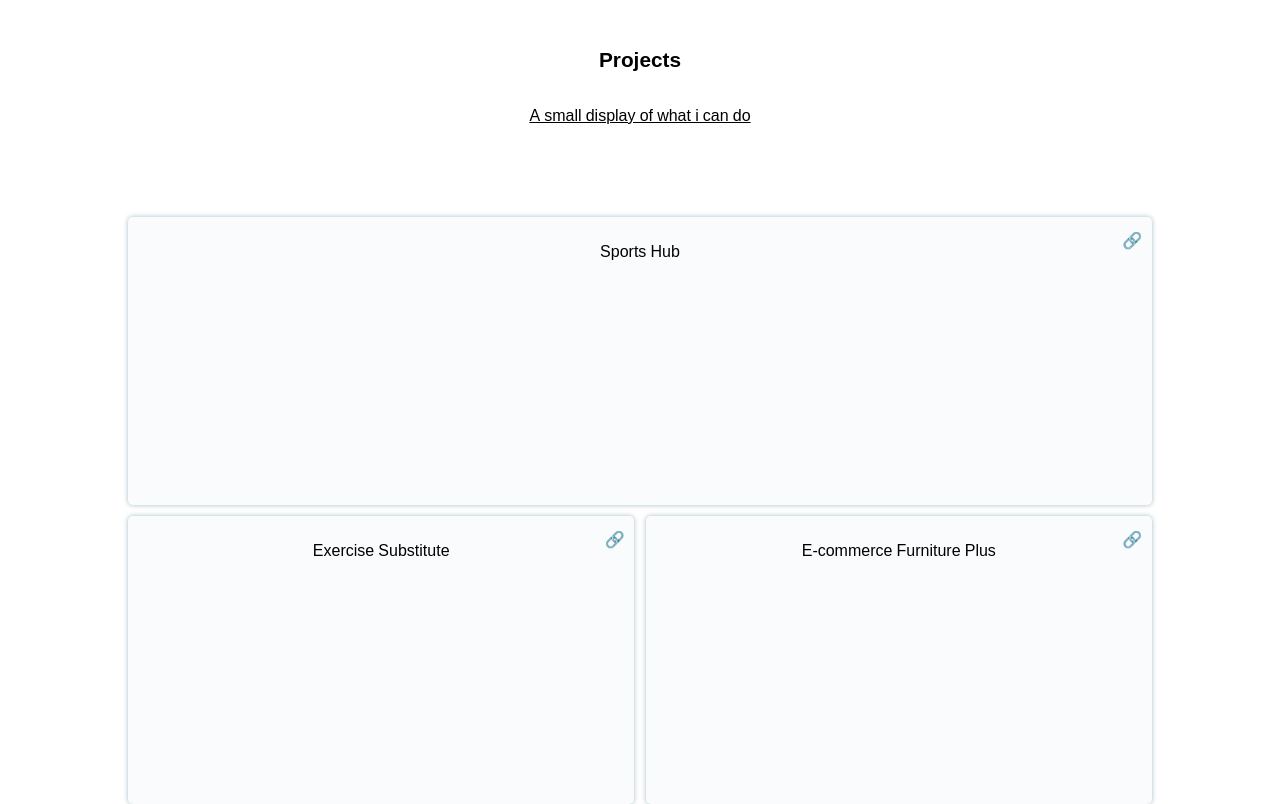
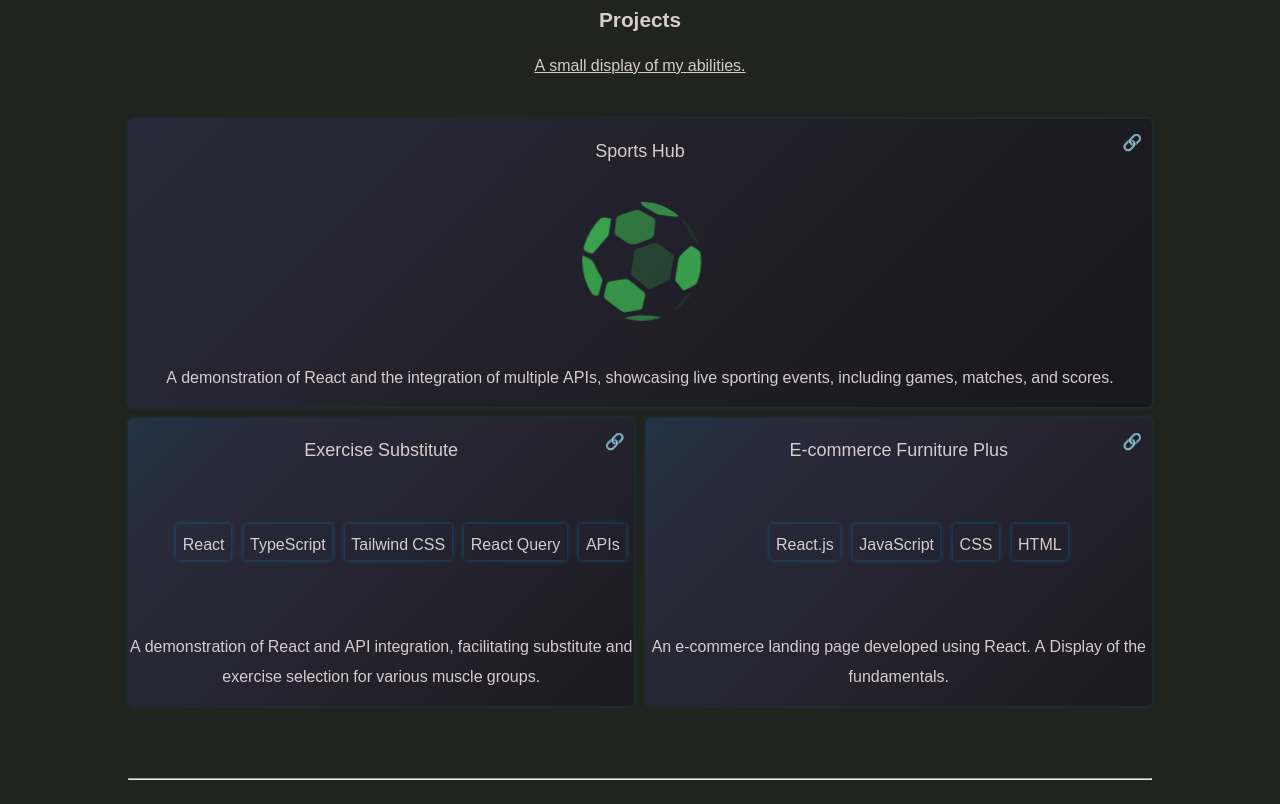
Before and after one commit to Psegiannakis/my-portfolio, a React (Vite) app: page / in a window 1280 px wide. Shown: the part 1700-2504 px from the top of the page. Built offline with nearby package versions, Linux system fonts and the light colour scheme.

Commit message:
final touches

```diff
--- a/src/Projects.jsx
+++ b/src/Projects.jsx
@@ -6,22 +6,130 @@ export default function Projects(props) {
       <main className={props.darkMode ? "dark" : ""}>
         <div className="projects-div">
           <h3>Projects</h3>
-          <p>A small display of what i can do</p>
+          <p>A small display of my abilities.</p>
         </div>
         <span className="grid">
           <div className="projects-grid">
-            <div className="main-site grid-div">
-              <a href="https://sports-hub-demo.netlify.app/">🔗</a>
-              <p>Sports Hub</p>
-            </div>
-            <div className="grid-div">
-              <a href="https://exercise-substitute.netlify.app///">🔗</a>
-              <p>Exercise Substitute </p>
-            </div>
-            <div className="grid-div">
-              <a href="https://furniture-plus.netlify.app/">🔗</a>
-              <p>E-commerce Furniture Plus</p>
-            </div>
+            <a
+              className="main-site"
+              href="https://sports-hub-demo.netlify.app/"
+            >
+              <div className="grid-div">
+                <span className="link">🔗</span>
+
+                <h1>Sports Hub</h1>
+                <div class="main-fader" responsive-height-comments>
+                  <div class="loader">
+                    <svg
+                      viewBox="0 0 866 866"
+                      xmlns="http://www.w3.org/2000/svg"
+                    >
+                      <svg
+                        id="Layer_1"
+                        data-name="Layer 1"
+                        xmlns="http://www.w3.org/2000/svg"
+                        viewBox="0 0 164.83 151.5"
+                      >
+                        <path
+                          class="path-0"
+                          d="M117.24,69.24A8,8,0,0,0,115.67,67c-4.88-4-9.8-7.89-14.86-11.62A4.93,4.93,0,0,0,96.93,55c-5.76,1.89-11.4,4.17-17.18,6a4.36,4.36,0,0,0-3.42,4.12c-1,6.89-2.1,13.76-3,20.66a4,4,0,0,0,1,3.07c5.12,4.36,10.39,8.61,15.68,12.76a3.62,3.62,0,0,0,2.92.75c6.29-2.66,12.52-5.47,18.71-8.36a3.49,3.49,0,0,0,1.68-2.19c1.34-7.25,2.54-14.55,3.9-22.58Z"
+                          fill="#40c456"
+                        />
+                        <path
+                          class="path-1"
+                          d="M97.55,38.68A43.76,43.76,0,0,1,98,33.44c.41-2.36-.5-3.57-2.57-4.64C91.1,26.59,87,24,82.66,21.82a6.18,6.18,0,0,0-4-.71C73.45,22.55,68.32,24.25,63.22,26c-3.63,1.21-6.08,3.35-5.76,7.69a26.67,26.67,0,0,1-.6,4.92c-1.08,8.06-1.08,8.08,5.86,11.92,3.95,2.19,7.82,5.75,11.94,6.08s8.76-2.41,13.12-3.93c9.33-3.29,9.33-3.3,9.78-14Z"
+                          fill="#40c456"
+                        />
+                        <path
+                          class="path-2"
+                          d="M66.11,126.56c5.91-.91,11.37-1.7,16.81-2.71a3.3,3.3,0,0,0,1.87-2.17c1-4.06,1.73-8.19,2.84-12.24.54-2-.11-3-1.55-4.15-5-4-9.9-8.12-15-12a6.19,6.19,0,0,0-4.15-1.1c-5.35.66-10.7,1.54-16,2.54A4,4,0,0,0,48.34,97a109.13,109.13,0,0,0-3,12.19,4.47,4.47,0,0,0,1.34,3.6c5.54,4.36,11.23,8.53,16.91,12.69a10.84,10.84,0,0,0,2.57,1.11Z"
+                          fill="#40c456"
+                        />
+                        <path
+                          class="path-3"
+                          d="M127.42,104.12c4.1-2.1,8-3.93,11.72-6a6,6,0,0,0,2.27-3,58.22,58.22,0,0,0,3.18-29.92c-.26-1.7-8-7.28-9.71-6.85A5,5,0,0,0,133,59.65c-2.81,2.49-5.71,4.88-8.33,7.56a9.46,9.46,0,0,0-2.47,4.4c-1.29,6.49-2.38,13-3.35,19.55a5.73,5.73,0,0,0,.83,3.91c2.31,3.08,5,5.88,7.7,9Z"
+                          fill="#40c456"
+                        />
+                        <path
+                          class="path-4"
+                          d="M52.58,29.89c-2.15-.36-3.78-.54-5.39-.9-2.83-.64-4.92.1-7,2.32A64.1,64.1,0,0,0,26.09,54.64c-2.64,7.92-2.62,7.84,5.15,10.87,1.76.69,2.73.45,3.93-1C39.79,59,44.54,53.65,49.22,48.2a4.2,4.2,0,0,0,1.13-2c.8-5.32,1.49-10.68,2.24-16.34Z"
+                          fill="#40c456"
+                        />
+                        <path
+                          class="path-5"
+                          fill="#40c456"
+                          d="M23,68.13c0,2.51,0,4.7,0,6.87a60.49,60.49,0,0,0,9.75,32.15c1.37,2.13,6.4,3,7,1.2,1.55-5,2.68-10.2,3.82-15.34.13-.58-.58-1.38-.94-2.06-2.51-4.77-5.47-9.38-7.45-14.37C32.94,71,28.22,69.84,23,68.13Z"
+                        />
+                        <path
+                          class="path-6"
+                          fill="#40c456"
+                          d="M83.91,12.86c-.32.36-.66.71-1,1.07.9,1.13,1.57,2.62,2.73,3.33,4.71,2.84,9.56,5.48,14.39,8.1a9.29,9.29,0,0,0,3.13.83c5.45.69,10.89,1.38,16.35,1.94a10.41,10.41,0,0,0,3.07-.71c-11.48-9.9-24.26-14.61-38.71-14.56Z"
+                        />
+                        <path
+                          class="path-7"
+                          fill="#40c456"
+                          d="M66.28,132.51c13.36,3.78,25.62,3.5,38-.9C91.68,129.59,79.36,128,66.28,132.51Z"
+                        />
+                        <path
+                          class="path-8"
+                          fill="#40c456"
+                          d="M127.2,30.66l-1.27.37a18.58,18.58,0,0,0,1,3.08c3,5.52,6.21,10.89,8.89,16.54,1.34,2.83,3.41,3.82,6.49,4.9a60.38,60.38,0,0,0-15.12-24.9Z"
+                        />
+                        <path
+                          class="bb-9"
+                          fill="#40c456"
+                          d="M117.35,125c5.58-2.32,16.9-13.84,18.1-19.2-2.41,1.46-5.18,2.36-6.78,4.23-4.21,5-7.89,10.37-11.32,15Z"
+                        />
+                      </svg>
+                    </svg>
+                  </div>
+                </div>
+                <p>
+                  A demonstration of React and the integration of multiple APIs,
+                  showcasing live sporting events, including games, matches, and
+                  scores.
+                </p>
+              </div>
+            </a>
+
+            <a href="https://exercise-substitute.netlify.app///">
+              <div className="grid-div">
+                <span className="link">🔗</span>
+                <h1>Exercise Substitute </h1>
+                <span className="skills-p">
+                  <ul>
+                    <li>React</li>
+                    <li>TypeScript</li>
+                    <li>Tailwind CSS</li>
+                    <li>React Query</li>
+                    <li>APIs</li>
+                  </ul>
+                </span>
+                <p>
+                  A demonstration of React and API integration, facilitating
+                  substitute and exercise selection for various muscle groups.
+                </p>
+              </div>
+            </a>
+
+            <a href="https://furniture-plus.netlify.app/">
+              <div className="grid-div">
+                <span className="link">🔗</span>
+                <h1>E-commerce Furniture Plus</h1>
+                <span className="skills-p">
+                  <ul>
+                    <li>React.js</li>
+                    <li>JavaScript</li>
+                    <li>CSS</li>
+                    <li>HTML</li>
+                  </ul>
+                </span>
+                <p>
+                  An e-commerce landing page developed using React. A Display of
+                  the fundamentals.
+                </p>
+              </div>
+            </a>
           </div>
         </span>
       </main>
--- a/src/main.jsx
+++ b/src/main.jsx
@@ -9,7 +9,7 @@ import Contact from "./Contact";
 import "../styles/main.css";
 
 function App() {
-  const [darkMode, setDarkMode] = useState(false);
+  const [darkMode, setDarkMode] = useState(true);
 
   const toggleDarkMode = () => {
     setDarkMode((prevMode) => !prevMode);
--- a/styles/hero.css
+++ b/styles/hero.css
@@ -23,7 +23,7 @@
 }
 
 .hero-about {
-  padding: 3rem 10%;
+  padding: 2rem 10%;
   text-align: center;
 }
 
--- a/styles/projects.css
+++ b/styles/projects.css
@@ -17,20 +17,23 @@
 .projects-div h3 {
   font-weight: bold;
   font-size: 1.3rem;
-  padding-bottom: 0.2rem;
+  line-height: 1px;
 }
 
 .projects-div p {
-  padding-bottom: 4rem;
+  padding-bottom: 2rem;
   text-decoration: underline;
-  padding-bottom: 5rem;
 }
 
 .projects-grid {
   display: grid;
-  grid-template: 1fr / 1fr 1fr;
+  grid-template: 1fr /1fr 1fr;
   gap: 0.7rem;
   width: 80%;
+}
+
+.main-site {
+  grid-column: span 2;
 }
 
 .grid-div {
@@ -38,23 +41,33 @@
   display: flex;
   justify-content: center;
   z-index: 0;
+  text-decoration: none;
+  color: var(--color-dark);
 }
 
 main.dark .grid-div {
   position: relative;
   display: flex;
   justify-content: center;
-  background: linear-gradient(-45deg, #111010, #3b336b, #0c6181, #091274);
+  background: linear-gradient(-45deg, #111010, #3b336b50, #0c6181, #091274);
   background-size: 400% 400%;
   animation: gradient 15s ease infinite;
+  color: rgba(227, 217, 217, 0.928);
+}
+
+.grid-div h1 {
+  position: absolute;
+  top: 1px;
+  font-size: large;
 }
 
 .grid-div p {
   position: absolute;
-  top: 1px;
+  bottom: 1px;
+  text-align: center;
 }
 
-.grid-div a {
+.link {
   position: absolute;
   top: 1px;
   right: 5px;
@@ -62,7 +75,7 @@ main.dark .grid-div {
   padding: 0.3rem 0.3rem;
   transition: transform 0.4s ease-in-out;
 }
-.grid-div a:hover {
+.link:hover {
   transform: scale(1.4);
 }
 
@@ -71,11 +84,7 @@ main.dark .grid-div {
   justify-content: center;
 }
 
-.main-site {
-  grid-column: span 2;
-}
-
-.projects-grid div {
+.grid-div {
   width: 100%;
   height: 20vh;
   background-color: #1b5a7a06;
@@ -85,12 +94,45 @@ main.dark .grid-div {
   transition: box-shadow 0.4s ease-in-out;
 }
 
-.projects-grid div:hover {
-  box-shadow: 0 0 0.7rem #1b5a7a;
+.grid-div:hover {
+  box-shadow: 0 0 3rem #1b5a7a;
 }
 
-.grid-div:hover p {
+main.dark .grid-div:hover {
+  box-shadow: 0 0 2rem #9dddff;
+}
+
+.grid-div:hover h1 {
   text-decoration: underline;
+}
+
+.skills-p {
+  position: absolute;
+  top: 30%;
+}
+
+.skills-p {
+  display: flex;
+  justify-content: center;
+  align-items: center;
+}
+
+.skills-p li {
+  display: inline-flex;
+  background-color: #1b5a7a06;
+  margin: 0.2rem 0.4rem;
+  padding: 0.2rem 0.4rem;
+  border-radius: 0.2rem;
+  box-shadow: 0 0 0.3rem #1b5a7a;
+  transition: box-shadow 0.2s ease-in-out;
+}
+
+.skills-p li:hover {
+  box-shadow: 0 0 1rem #1b5a7a;
+}
+
+main.dark .skills-p li:hover {
+  box-shadow: 0 0 1rem #9dddff;
 }
 
 @keyframes gradient {
@@ -104,3 +146,58 @@ main.dark .grid-div {
     background-position: 0% 50%;
   }
 }
+
+.loader {
+  position: absolute;
+  top: 50%;
+  left: 50%;
+  transform: translate(-50%, -50%);
+  svg {
+    height: 10rem;
+    display: block;
+    margin: 0 auto;
+    path {
+      animation-duration: 2s;
+      animation-name: pulse;
+      animation-iteration-count: infinite;
+      color: #26a380;
+
+      &.path-7 {
+        animation-delay: -1s;
+      }
+      &.path-6 {
+        animation-delay: -0.875s;
+      }
+      &.path-5 {
+        animation-delay: -0.75s;
+      }
+      &.path-4 {
+        animation-delay: -0.625s;
+      }
+      &.path-3 {
+        animation-delay: -0.5s;
+      }
+      &.path-2 {
+        animation-delay: -0.375s;
+      }
+      &.path-1 {
+        animation-delay: -0.25s;
+      }
+      &.path-0 {
+        animation-delay: -0.125s;
+      }
+    }
+  }
+}
+
+@keyframes pulse {
+  0% {
+    opacity: 0.1;
+  }
+  30% {
+    opacity: 0.8;
+  }
+  100% {
+    opacity: 0.1;
+  }
+}
--- a/styles/skills.css
+++ b/styles/skills.css
@@ -36,6 +36,11 @@
   padding: 0.4rem 0.8rem;
   border-radius: 1rem;
   box-shadow: 0 0 0.3rem #1b5a7a;
+  transition: box-shadow 0.2s ease-in-out;
+}
+.list li:hover {
+  box-shadow: 0 0 0.8rem #1b5a7a;
+  cursor: default;
 }
 
 .skills-2 {
```
